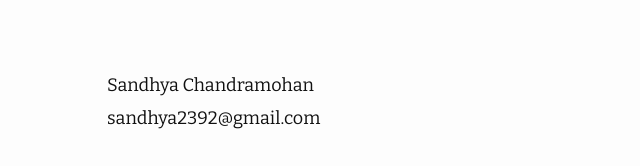
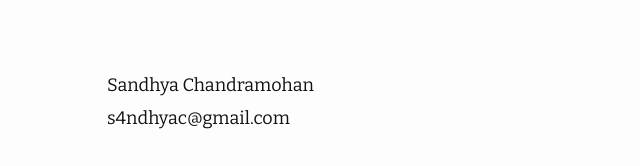
Before and after one commit to s4ndhyac/blog, a Jekyll site: the page built from index.md, in a window 1280 px wide. Shown: the part 731-897 px from the top of the page, without its empty margins (163-803 px from the left). Built offline with Jekyll 4.4.1, drawn with Linux system fonts in a browser that asks for light colours; nearby versions of some CDN libraries.

Commit message:
small changes

```diff
--- a/_config.yml
+++ b/_config.yml
@@ -1,6 +1,6 @@
 title: Close to the Metal
 author: Sandhya Chandramohan
-email: sandhya2392@gmail.com
+email: s4ndhyac@gmail.com
 url: https://blog.sandhya.dev
 description: > # this means to ignore newlines until "show_excerpts:"
   Distributed Systems, Hardware hacking and growth
@@ -11,20 +11,20 @@ show_excerpts: false # set to true to show excerpts on the homepage
 # Moving date format
 # refer to https://shopify.github.io/liquid/filters/date/ if you want to customize this
 moving:
-  avatar_url: "https://i.loli.net/2019/08/26/JzCLhDWPEybZr2T.jpg" # avatar in about page
+  avatar_url: "https://secure.gravatar.com/avatar/898896292c00189f5ec1a689409de2e2?s=120" # avatar in about page
   about_you: a short description about you. # short description about you in about page
   date_format: "%b %d" # date format of posts in home page
   back_to: "Home" # In the post page, you have a back button above the title, you can custom the text by yourself.
 
   # generate social links in about page.
   social_links:
-    # twitter:
+    twitter: s4ndhya
     github:  s4ndhyac
     rss: RSS
     # dribbble:
     facebook: sandhya.chandramohan
     # flickr:
-    # instagram:
+    instagram: sandhya.chandramohan
     linkedin: sandhyachandramohan
     # pinterest:
     # youtube:
```
Also changed, not shown: favicon.ico, 3 other files.
